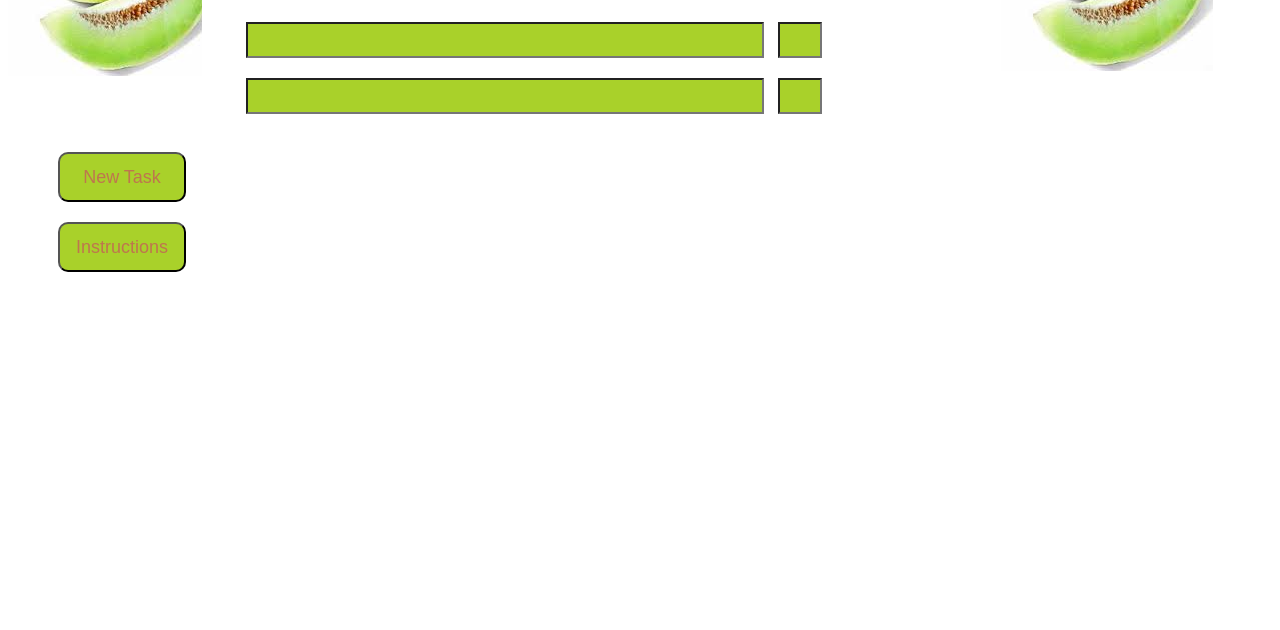
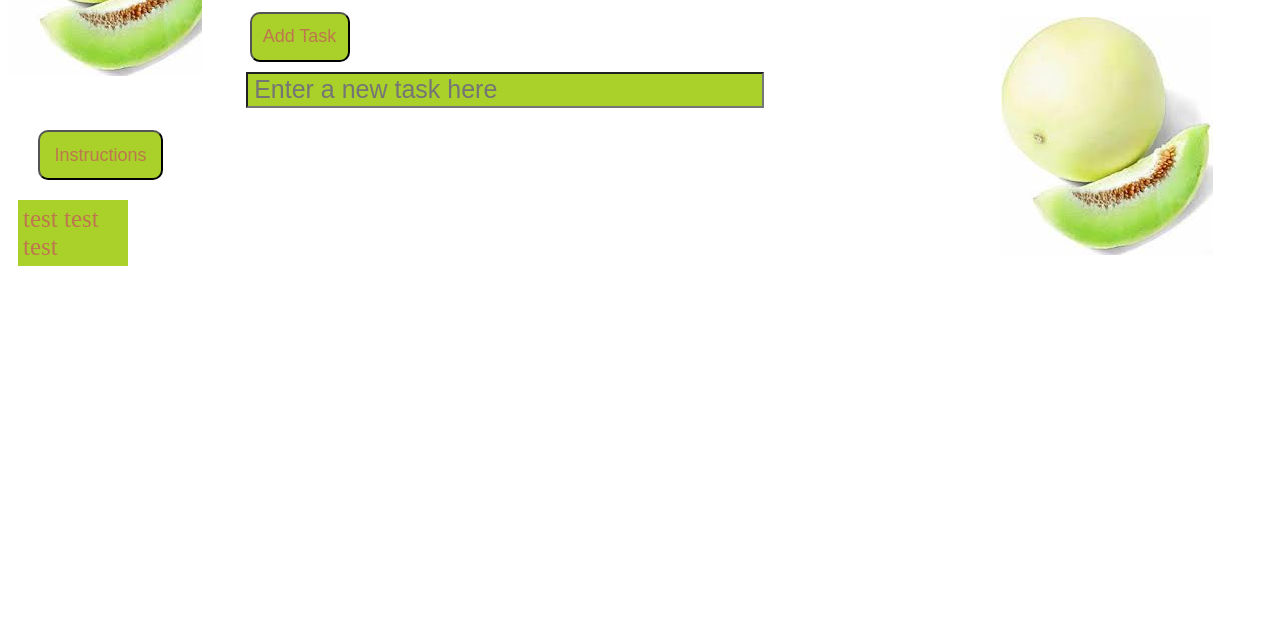
Before and after one commit to bb071988/honeydew, a plain HTML site: page index.html in a window 1280 px wide. Shown: the part 170-800 px from the top of the page. Drawn offline with Linux system fonts and the light colour scheme.

Commit message:
added task add functionality
task add

```diff
--- a/css/main.css
+++ b/css/main.css
@@ -2,7 +2,6 @@
 
 .left {
 	display: inline-block;
-
 	width: 15%;
 }
 
@@ -11,7 +10,7 @@
 
 	width: 15%;
 	position:relative;
-	top: -130px;
+	top: 0px;
 	right: -100px;
 }
 
@@ -40,6 +39,7 @@
 }
 
 .btnbox {display:block;
+	margin-top:50px;
 }
 
 
@@ -56,21 +56,51 @@
 	padding-left: 1%;
 }
 
-.status {width: 5%;margin: 10px;}
+
+li {
+	display:block;
+	position:relative;
+	list-style-type: none;
+	background-color: rgb(169,209,42);
+	color: rgb(190,118,78);
+	margin: 20px;
+	font-size:25px;
+	left:-50px;
+	padding:5px;
+}
+
+.status {width: 5%;
+	margin: 10px;}
+
 
 button {background-color: rgb(169,209,42);
 	color: rgb(190,118,78);
-	display:block;
-	width: 128px;
+	display:inline-block;
+	width: 100px;
 	height:50px;
 	border-radius:10px;
 	position:relative;
-	left: 50px;
-	top:20px;
-	margin-top: 20px;text-align: center;font-size: large;text-align: center;}
+	left: 10px;
+	top:0px;
+	text-align: center;
+	font-size: large;
+	text-align: center;
+	margin-right:20px;}
 
 .newtaskbtn {/* padding: 22px; */
-	top: 52px;
+
+	display:inline-block;
+}
+
+.instructionbtn {
+	position:relative;
+	left:30px;
+	width:125px;
+	}
+
+.completed {
+	text-decoration: line-through;
+	color:red;
 }
 
 .honeydew {}
--- a/index.html
+++ b/index.html
@@ -14,9 +14,11 @@
 	<div class="left">
 		<img src="images/honeydew.png" class="honeydew"> </img>
 		<div class="btnbox">
-			<button name="btn" class="newtaskbtn"> New Task </button>
-			<button name="btn" class="newtaskbtn"> Instructions </button>
+			<button name="btn" class="instructionbtn"> Instructions </button>
 		</div>
+		<ul>
+			<li class='list'>test test test</li>
+		</ul>
 	</div>
 
 
@@ -25,13 +27,20 @@
 			<div class="toptitle"><h1>Honey Do List</h1></div>
 
 			<div class ="taskbox">
-					<form action="/searchme" method="post">
+				<!--	<form action="/searchme" method="post"> -->
 
-					<input type = "text" name="taskrow" placeholder="" size="60" class="task">
-					<input type = "text" name="taskstatus" placeholder="" size="20" class="task status">
 
-					<input type = "text" name="taskrow" placeholder="" size="60" class="task">
-					<input type = "text" name="taskstatus" placeholder="" size="20" class="task status">
+
+					<button name="btn" class="newtaskbtn"> Add Task </button>
+
+					<input type = "text" name="taskrow" placeholder="Enter a new task here" size="60" class="task">
+
+					<ul>
+
+					</ul>
+
+
+
 
 			</div>
 
--- a/js/app.js
+++ b/js/app.js
@@ -0,0 +1,44 @@
+$(document).ready(function(){
+
+$('button')
+
+	.on('click', function(){
+
+		var taskValue = $('input').val();
+		if (taskValue != '') {
+
+			$('ul').append("<li class='list'>" + taskValue +"</li>"); //append the new li with the input value
+
+			$('input').val(''); // clear the value from the field
+		}
+
+		else {alert('Tasks cannot be blank');}
+
+	});  // end on click function ;
+
+
+$('li')
+		.on('dblclick', function() {  // think this function is not attaching to dynamically added li items
+  		$('li').toggleClass('completed');
+  		//alert('double clicked');
+	});
+
+
+
+});  // end the document ready function
+
+
+/*
+
+.on('dblclick', function() {
+  			$('this').toggleClass('completed');
+			})
+
+
+$('li')
+		on('dblclick',(function() {
+  		alert( "Hello World!" );
+	});
+
+
+*/
```
Also changed, not shown: Design notes.txt.
